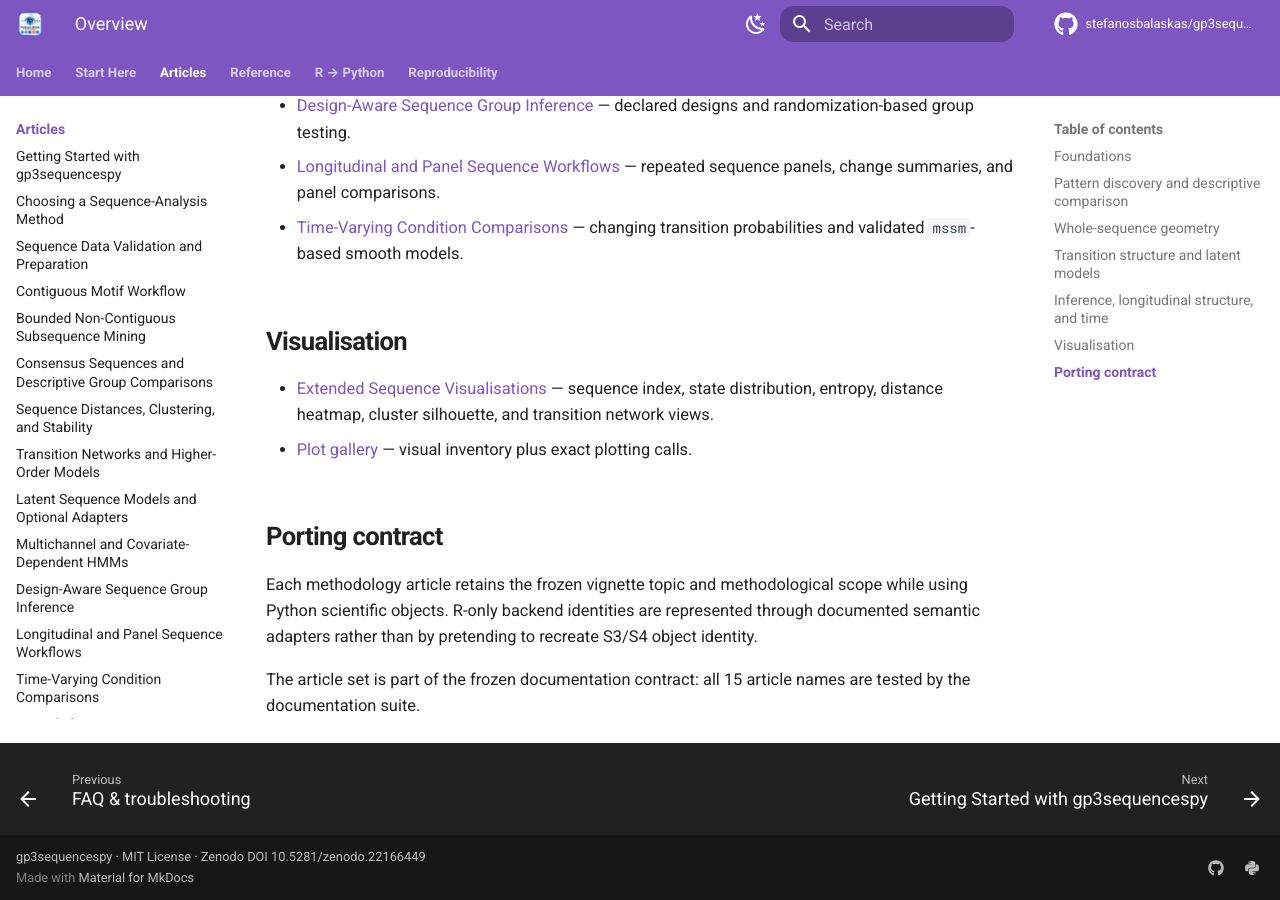
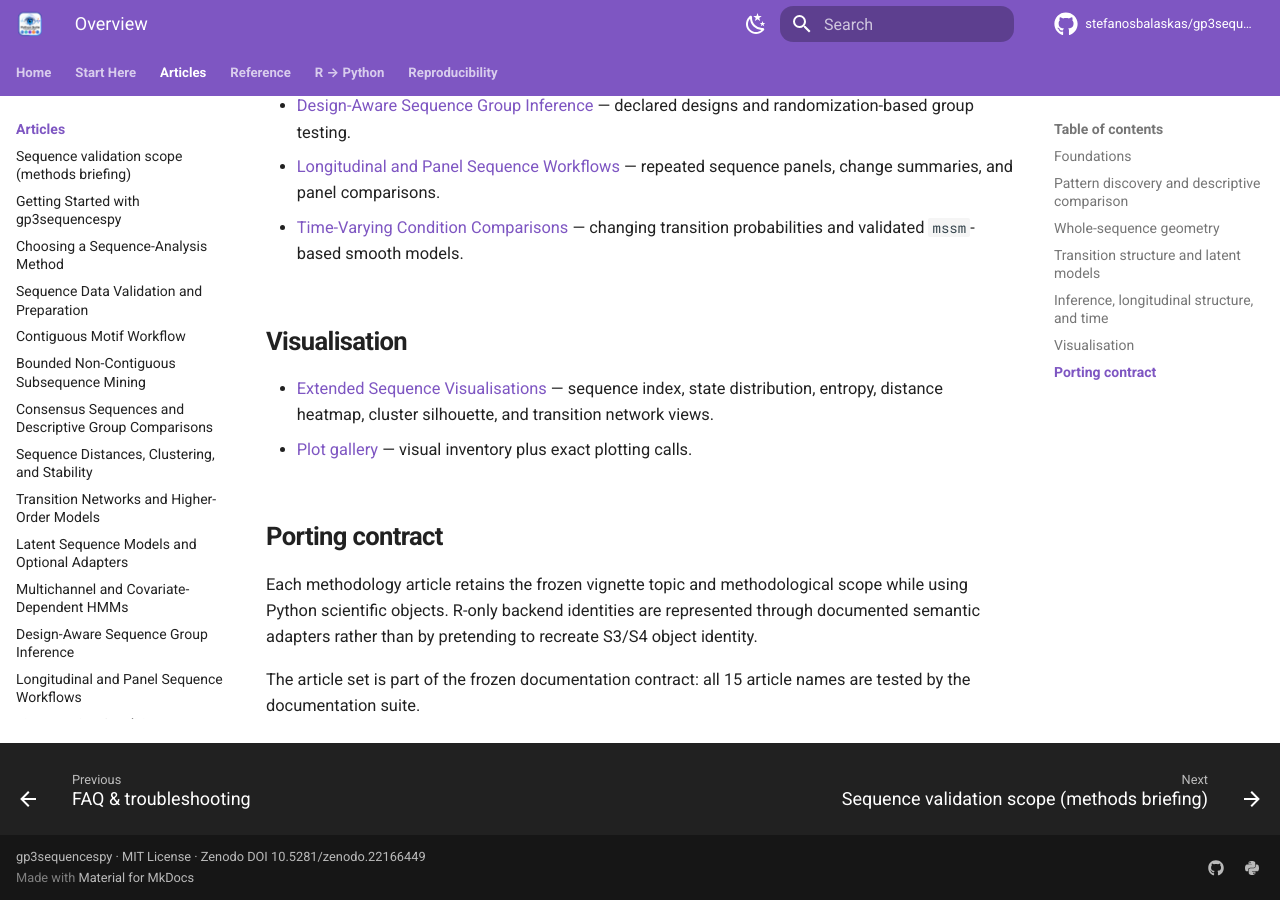
Before and after one commit to stefanosbalaskas/gp3sequencespy, an MkDocs documentation site: the page built from docs/articles/index.md, in a window 1280 px wide and 900 px high, scrolled down 1642 px. Built offline with MkDocs 1.6.1 and Material for MkDocs 9.7.7, drawn with Linux system fonts in a browser that asks for light colours; comment, search, counter and statistics services are not loaded.

Commit message:
Expose methods-briefing research page in website navigation

```diff
--- a/mkdocs.yml
+++ b/mkdocs.yml
@@ -104,6 +104,7 @@ nav:
       - FAQ & troubleshooting: faq.md
   - Articles:
       - Overview: articles/index.md
+      - Sequence validation scope (methods briefing): articles/validation-scope-methods-briefing.md
       - "Getting Started with gp3sequencespy": articles/getting-started-with-gp3sequences.md
       - "Choosing a Sequence-Analysis Method": articles/choosing-a-sequence-analysis-method.md
       - "Sequence Data Validation and Preparation": articles/sequence-data-validation-and-preparation.md
```
